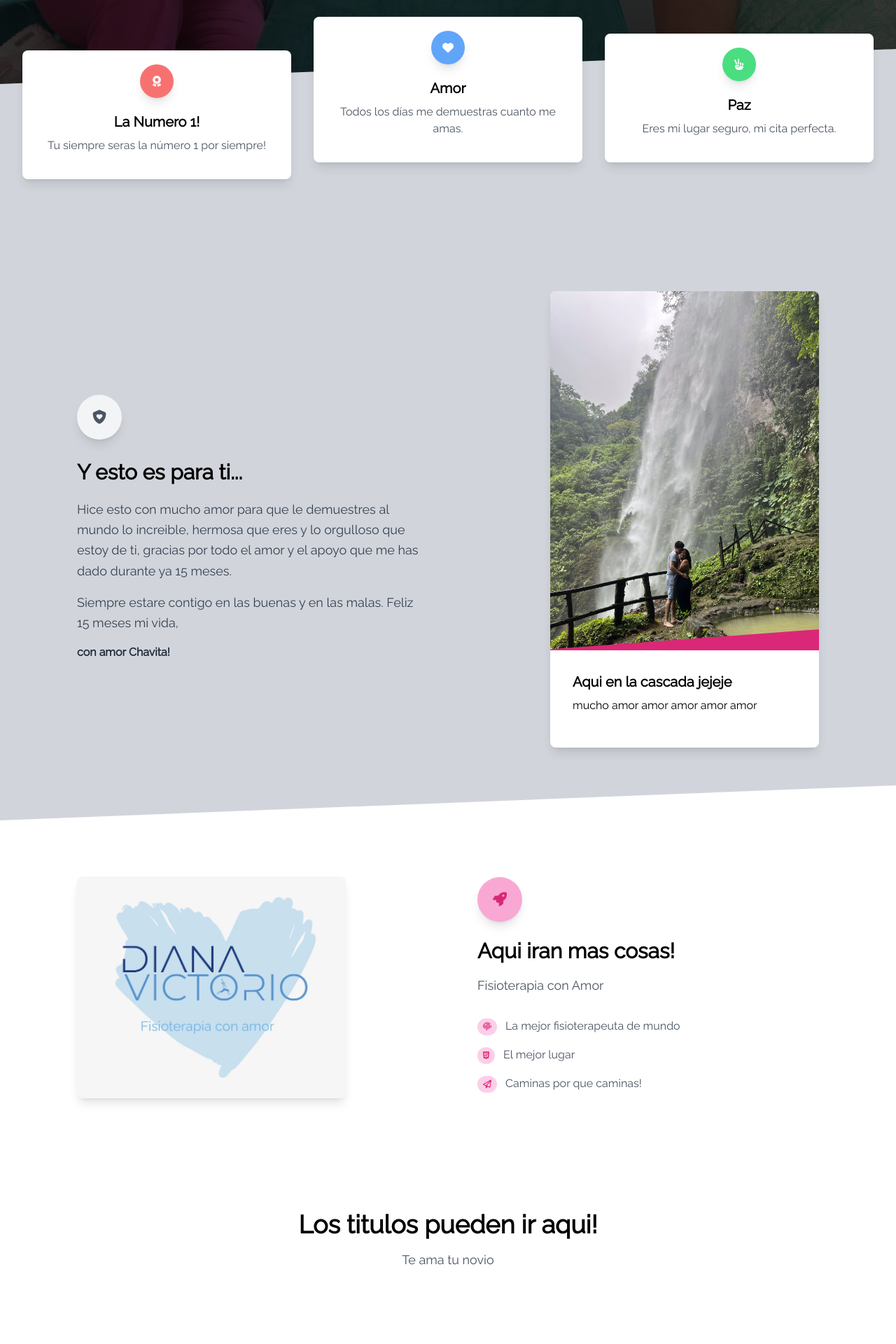
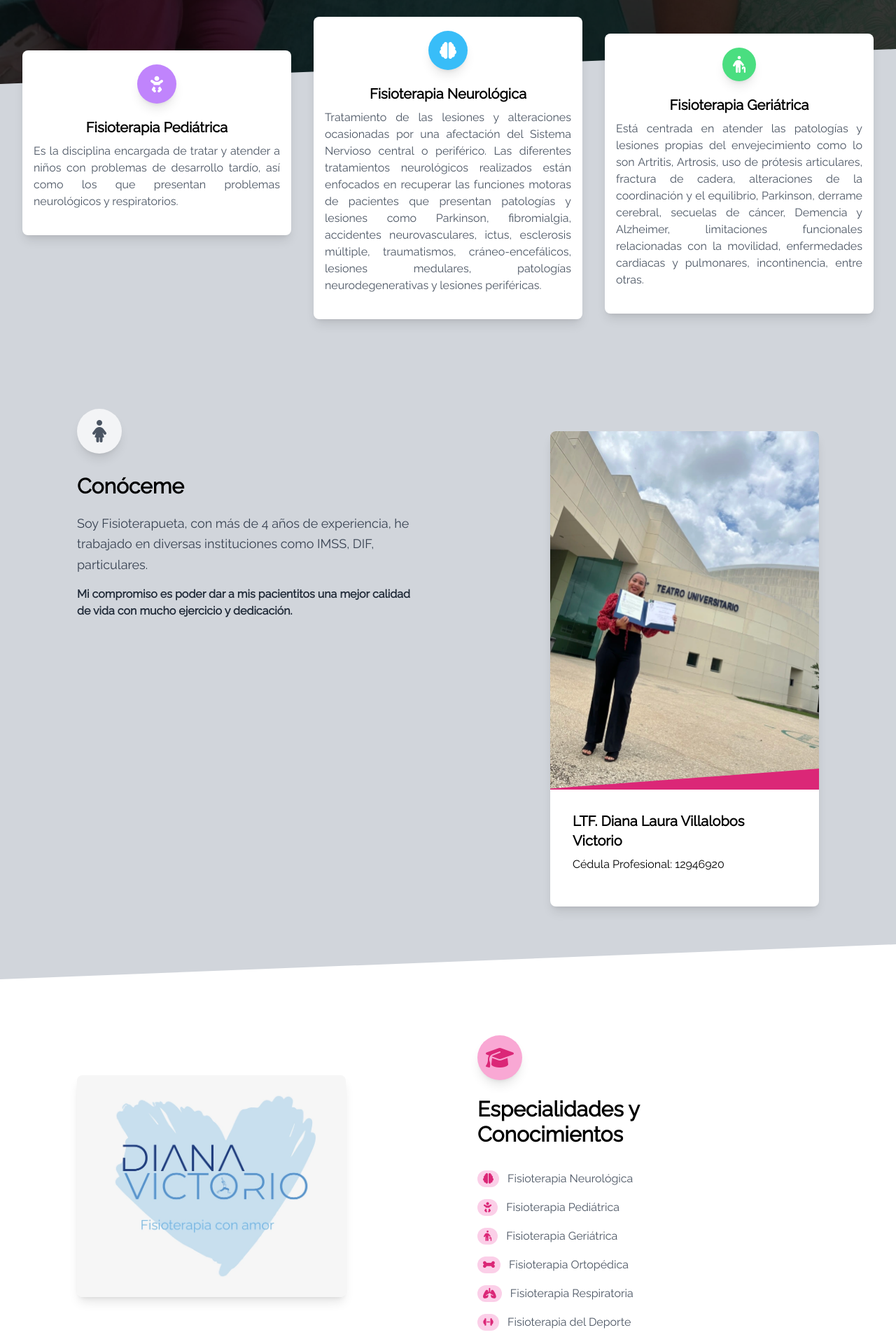
Before and after one commit to saherla/fca, a Vue app: page /#/ in a window 1280 px wide. Shown: the part 480-2400 px from the top of the page at 70% size. Built offline with nearby package versions, Linux system fonts and the light colour scheme.

Commit message:
feat: update landing

```diff
--- a/src/views/Landing.vue
+++ b/src/views/Landing.vue
@@ -21,14 +21,13 @@ const Navbar = defineAsyncComponent(() => import("../components/Navbar.vue"))
         </div>
         <div class="container relative mx-auto">
           <div class="items-center flex flex-wrap">
-            <div class="w-full lg:w-6/12 px-4 ml-auto mr-auto text-center">
+            <div class="w-full lg:w-6/12 px-2 ml-auto mr-auto text-center">
               <div class="pr-12">
                 <h1 class="text-white font-title uppercase text-5xl">
-                  Diana Victorio
+                  LTF. Diana Victorio
                 </h1>
                 <p class="mt-4 text-lg text-gray-300">
-                  Para mi Dianita. Eres lo maximo, lo mejor de mi vida. Me
-                  encanta ver lo que haces cada día por las personas.
+                  Amor en cada movimiento, salud en cada sesión
                 </p>
               </div>
             </div>
@@ -63,13 +62,15 @@ const Navbar = defineAsyncComponent(() => import("../components/Navbar.vue"))
               >
                 <div class="px-4 py-5 flex-auto">
                   <div
-                    class="text-white p-3 text-center inline-flex items-center justify-center w-12 h-12 mb-5 shadow-lg rounded-full bg-red-400"
+                    class="text-white p-3 text-center inline-flex items-center justify-center w-14 h-14 mb-5 shadow-lg rounded-full bg-purple-400"
                   >
-                    <i class="fas fa-award"></i>
+                    <i class="fa-solid fa-baby fa-xl"></i>
                   </div>
-                  <h6 class="text-xl font-semibold">La Numero 1!</h6>
-                  <p class="mt-2 mb-4 text-gray-600">
-                    Tu siempre seras la número 1 por siempre!
+                  <h6 class="text-xl font-semibold">Fisioterapia Pediátrica</h6>
+                  <p class="mt-2 mb-4 text-gray-600 text-justify">
+                    Es la disciplina encargada de tratar y atender a niños con
+                    problemas de desarrollo tardío, así como los que presentan
+                    problemas neurológicos y respiratorios.
                   </p>
                 </div>
               </div>
@@ -80,18 +81,28 @@ const Navbar = defineAsyncComponent(() => import("../components/Navbar.vue"))
               >
                 <div class="px-4 py-5 flex-auto">
                   <div
-                    class="text-white p-3 text-center inline-flex items-center justify-center w-12 h-12 mb-5 shadow-lg rounded-full bg-blue-400"
+                    class="text-white p-3 text-center inline-flex items-center justify-center w-14 h-14 mb-5 shadow-lg rounded-full bg-sky-400"
                   >
-                    <i class="fas fa-heart"></i>
+                    <i class="fas fa-brain fa-xl"></i>
                   </div>
-                  <h6 class="text-xl font-semibold">Amor</h6>
-                  <p class="mt-2 mb-4 text-gray-600">
-                    Todos los días me demuestras cuanto me amas.
+                  <h6 class="text-xl font-semibold">
+                    Fisioterapia Neurológica
+                  </h6>
+                  <p class="mt-2 mb-4 text-gray-600 text-justify">
+                    Tratamiento de las lesiones y alteraciones ocasionadas por
+                    una afectación del Sistema Nervioso central o periférico.
+                    Las diferentes tratamientos neurológicos realizados están
+                    enfocados en recuperar las funciones motoras de pacientes
+                    que presentan patologías y lesiones como Parkinson,
+                    fibromialgia, accidentes neurovasculares, ictus, esclerosis
+                    múltiple, traumatismos, cráneo-encefálicos, lesiones
+                    medulares, patologías neurodegenerativas y lesiones
+                    periféricas.
                   </p>
                 </div>
               </div>
             </div>
-            <div class="pt-6 w-full md:w-4/12 px-4 text-center">
+            <div class="md:pt-6 w-full md:w-4/12 px-4 text-center">
               <div
                 class="relative flex flex-col min-w-0 break-words bg-white w-full mb-8 shadow-lg rounded-lg"
               >
@@ -99,51 +110,54 @@ const Navbar = defineAsyncComponent(() => import("../components/Navbar.vue"))
                   <div
                     class="text-white p-3 text-center inline-flex items-center justify-center w-12 h-12 mb-5 shadow-lg rounded-full bg-green-400"
                   >
-                    <i class="fas fa-hand-peace"></i>
+                    <i class="fas fa-person-cane fa-xl"></i>
                   </div>
-                  <h6 class="text-xl font-semibold">Paz</h6>
-                  <p class="mt-2 mb-4 text-gray-600">
-                    Eres mi lugar seguro, mi cita perfecta.
+                  <h6 class="text-xl font-semibold">Fisioterapia Geriátrica</h6>
+                  <p class="mt-2 mb-4 text-gray-600 text-justify">
+                    Está centrada en atender las patologías y lesiones propias
+                    del envejecimiento como lo son Artritis, Artrosis, uso de
+                    prótesis articulares, fractura de cadera, alteraciones de la
+                    coordinación y el equilibrio, Parkinson, derrame cerebral,
+                    secuelas de cáncer, Demencia y Alzheimer, limitaciones
+                    funcionales relacionadas con la movilidad, enfermedades
+                    cardiacas y pulmonares, incontinencia, entre otras.
                   </p>
                 </div>
               </div>
             </div>
           </div>
-          <div class="flex flex-wrap items-center mt-32">
+          <div class="flex flex-wrap mt-24">
             <div class="w-full md:w-5/12 px-4 mr-auto ml-auto">
               <div
                 class="text-gray-600 p-3 text-center inline-flex items-center justify-center w-16 h-16 mb-6 shadow-lg rounded-full bg-gray-100"
               >
-                <i class="fa-solid fa-shield-heart text-xl"></i>
+                <i class="fa-solid fa-child-dress fa-2xl"></i>
               </div>
               <h3 class="text-3xl mb-2 font-semibold leading-normal">
-                Y esto es para ti...
+                Conóceme
               </h3>
               <p
                 class="text-lg font-light leading-relaxed mt-4 mb-4 text-gray-700"
               >
-                Hice esto con mucho amor para que le demuestres al mundo lo
-                increible, hermosa que eres y lo orgulloso que estoy de ti,
-                gracias por todo el amor y el apoyo que me has dado durante ya
-                15 meses.
+                Soy Fisioterapueta, con más de 4 años de experiencia, he
+                trabajado en diversas instituciones como IMSS, DIF,
+                particulares.
               </p>
-              <p
+              <!-- <p
                 class="text-lg font-light leading-relaxed mt-0 mb-4 text-gray-700"
-              >
-                Siempre estare contigo en las buenas y en las malas. Feliz 15
-                meses mi vida,
-              </p>
-              <a href="#" class="font-bold text-gray-800 mt-8"
-                >con amor Chavita!</a
+              ></p> -->
+              <a href="#" class="font-bold text-gray-800 mt-8">
+                Mi compromiso es poder dar a mis pacientitos una mejor calidad
+                de vida con mucho ejercicio y dedicación.</a
               >
             </div>
-            <div class="w-full md:w-4/12 px-4 mr-auto ml-auto">
+            <div class="w-full md:w-4/12 px-4 mr-auto ml-auto mt-8">
               <div
                 class="relative flex flex-col min-w-0 break-words bg-white w-full mb-6 shadow-lg rounded-lg"
               >
                 <img
-                  alt="tu y yo en la cascada"
-                  src="../assets//images/img2.webp"
+                  alt="Diana Villalobos Victorio"
+                  src="../assets//images/dianita.webp"
                   class="w-full align-middle rounded-t-lg"
                 />
                 <blockquote class="relative p-8 mb-4">
@@ -160,10 +174,10 @@ const Navbar = defineAsyncComponent(() => import("../components/Navbar.vue"))
                     ></polygon>
                   </svg>
                   <h4 class="text-xl font-bold text-gray">
-                    Aqui en la cascada jejeje
+                    LTF. Diana Laura Villalobos Victorio
                   </h4>
                   <p class="text-md font-light mt-2 text-gray">
-                    mucho amor amor amor amor amor
+                    Cédula Profesional: 12946920
                   </p>
                 </blockquote>
               </div>
@@ -205,25 +219,25 @@ const Navbar = defineAsyncComponent(() => import("../components/Navbar.vue"))
                 <div
                   class="text-pink-600 p-3 text-center inline-flex items-center justify-center w-16 h-16 mb-6 shadow-lg rounded-full bg-pink-300"
                 >
-                  <i class="fas fa-rocket text-xl"></i>
+                  <i class="fas fa-graduation-cap fa-2xl"></i>
                 </div>
-                <h3 class="text-3xl font-semibold">Aqui iran mas cosas!</h3>
-                <p class="mt-4 text-lg leading-relaxed text-gray-600">
-                  Fisioterapia con Amor
-                </p>
+                <h3 class="text-3xl font-semibold">
+                  Especialidades y Conocimientos
+                </h3>
+                <!-- <p class="mt-4 text-lg leading-relaxed text-gray-600">
+                  Fisioterapia Neurológica
+                </p> -->
                 <ul class="list-none mt-6">
                   <li class="py-2">
                     <div class="flex items-center">
                       <div>
                         <span
                           class="text-xs font-semibold inline-block py-1 px-2 uppercase rounded-full text-pink-600 bg-pink-200 mr-3"
-                          ><i class="fas fa-fingerprint"></i
+                          ><i class="fas fa-brain fa-lg"></i
                         ></span>
                       </div>
                       <div>
-                        <h4 class="text-gray-600">
-                          La mejor fisioterapeuta de mundo
-                        </h4>
+                        <h4 class="text-gray-600">Fisioterapia Neurológica</h4>
                       </div>
                     </div>
                   </li>
@@ -232,11 +246,11 @@ const Navbar = defineAsyncComponent(() => import("../components/Navbar.vue"))
                       <div>
                         <span
                           class="text-xs font-semibold inline-block py-1 px-2 uppercase rounded-full text-pink-600 bg-pink-200 mr-3"
-                          ><i class="fab fa-html5"></i
+                          ><i class="fas fa-baby fa-lg"></i
                         ></span>
                       </div>
                       <div>
-                        <h4 class="text-gray-600">El mejor lugar</h4>
+                        <h4 class="text-gray-600">Fisioterapia Pediátrica</h4>
                       </div>
                     </div>
                   </li>
@@ -245,11 +259,52 @@ const Navbar = defineAsyncComponent(() => import("../components/Navbar.vue"))
                       <div>
                         <span
                           class="text-xs font-semibold inline-block py-1 px-2 uppercase rounded-full text-pink-600 bg-pink-200 mr-3"
-                          ><i class="far fa-paper-plane"></i
+                        >
+                          <i class="fas fa-person-cane fa-lg"></i
                         ></span>
                       </div>
                       <div>
-                        <h4 class="text-gray-600">Caminas por que caminas!</h4>
+                        <h4 class="text-gray-600">Fisioterapia Geriátrica</h4>
+                      </div>
+                    </div>
+                  </li>
+                  <li class="py-2">
+                    <div class="flex items-center">
+                      <div>
+                        <span
+                          class="text-xs font-semibold inline-block py-1 px-2 uppercase rounded-full text-pink-600 bg-pink-200 mr-3"
+                          ><i class="fas fa-bone fa-lg"></i
+                        ></span>
+                      </div>
+                      <div>
+                        <h4 class="text-gray-600">Fisioterapia Ortopédica</h4>
+                      </div>
+                    </div>
+                  </li>
+                  <li class="py-2">
+                    <div class="flex items-center">
+                      <div>
+                        <span
+                          class="text-xs font-semibold inline-block py-1 px-2 uppercase rounded-full text-pink-600 bg-pink-200 mr-3"
+                        >
+                          <i class="fa-solid fa-lungs fa-lg"></i>
+                        </span>
+                      </div>
+                      <div>
+                        <h4 class="text-gray-600">Fisioterapia Respiratoria</h4>
+                      </div>
+                    </div>
+                  </li>
+                  <li class="py-2">
+                    <div class="flex items-center">
+                      <div>
+                        <span
+                          class="text-xs font-semibold inline-block py-1 px-2 uppercase rounded-full text-pink-600 bg-pink-200 mr-3"
+                          ><i class="fa-solid fa-dumbbell"></i
+                        ></span>
+                      </div>
+                      <div>
+                        <h4 class="text-gray-600">Fisioterapia del Deporte</h4>
                       </div>
                     </div>
                   </li>
```
Also changed, not shown: src/components/Navbar.vue (+7 -6 lines), src/assets/images/dianita.webp (added).
